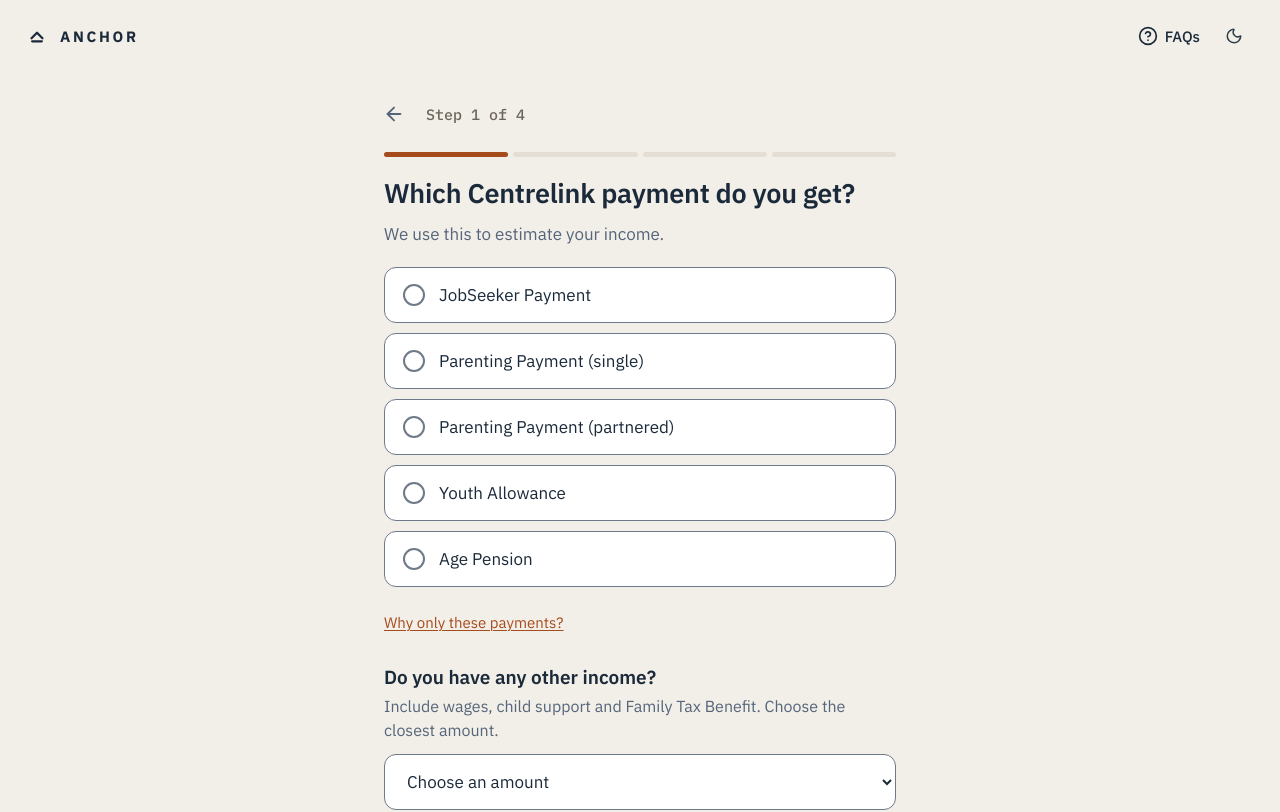
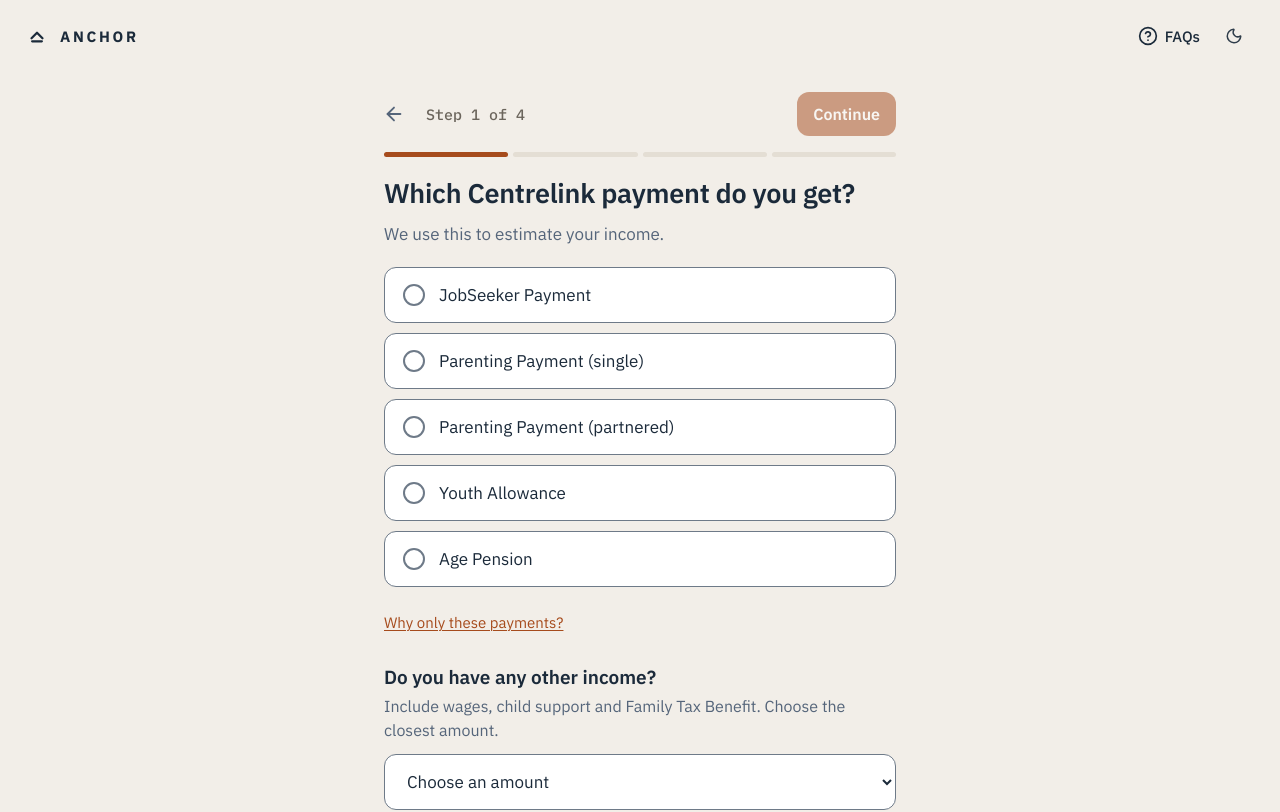
Before and after one commit to bgrando24/anchor, a Nuxt app: page /income in a window 1280 px wide. Shown: the top 812 px of the page. Built offline with nearby package versions, Linux system fonts and the light colour scheme.

Commit message:
Put a continue button in the questionnaire step row

```diff
--- a/app/assets/css/main.css
+++ b/app/assets/css/main.css
@@ -69,6 +69,18 @@
     @apply opacity-50 cursor-not-allowed;
   }
 
+  /* The compact twin of btn-primary, for the step row. Still a 44px touch target. */
+  .btn-primary-sm {
+    @apply inline-flex items-center justify-center min-h-11 px-4 rounded-md bg-accent text-accent-on font-sans font-semibold text-[16px] leading-none cursor-pointer no-underline;
+  }
+  .btn-primary-sm:hover:not(:disabled) {
+    @apply bg-accent-hover;
+  }
+  .btn-primary-sm:disabled,
+  .btn-primary-sm[aria-disabled='true'] {
+    @apply opacity-50 cursor-not-allowed;
+  }
+
   .btn-secondary {
     @apply inline-flex items-center justify-center min-h-[52px] px-5 rounded-md border border-line-focus bg-surface-2 text-ink font-sans font-medium text-[17px] leading-none cursor-pointer no-underline;
   }
--- a/app/components/ProgressBar.vue
+++ b/app/components/ProgressBar.vue
@@ -6,8 +6,19 @@ withDefaults(
     currentStep: number
     total?: number
     backTo?: string
+    /** Where this step continues to. Omit on a step that has no forward action. */
+    continueTo?: string
+    continueLabel?: string
+    /** False greys it out and blocks it, matching the button at the foot of the page. */
+    continueReady?: boolean
   }>(),
-  { total: 4, backTo: undefined }
+  {
+    total: 4,
+    backTo: undefined,
+    continueTo: undefined,
+    continueLabel: 'Continue',
+    continueReady: true
+  }
 )
 </script>
 
@@ -17,7 +28,21 @@ withDefaults(
       <NuxtLink v-if="backTo" :to="backTo" class="icon-button -ml-3 text-body no-underline" aria-label="Back">
         <ArrowLeft :size="22" aria-hidden="true" />
       </NuxtLink>
-      <div class="font-mono font-medium text-[15px] leading-none text-muted">Step {{ currentStep }} of {{ total }}</div>
+      <div class="min-w-0 truncate font-mono font-medium text-[15px] leading-none text-muted">
+        Step {{ currentStep }} of {{ total }}
+      </div>
+      <!-- The same action as the button at the foot of the page. The page can be taller than a
+           phone screen, which left the only way forward below the fold. -->
+      <NuxtLink
+        v-if="continueTo"
+        :to="continueTo"
+        class="btn-primary-sm ml-auto shrink-0"
+        :aria-disabled="!continueReady"
+        :class="{ 'opacity-50 pointer-events-none': !continueReady }"
+        @click="!continueReady && $event.preventDefault()"
+      >
+        {{ continueLabel }}
+      </NuxtLink>
     </div>
     <div class="flex gap-[5px]" role="img" :aria-label="`Step ${currentStep} of ${total}`">
       <div
--- a/app/pages/bedrooms.vue
+++ b/app/pages/bedrooms.vue
@@ -19,7 +19,7 @@ function selectBedrooms(value: string | number) {
 
 <template>
   <main class="max-w-[560px] mx-auto px-4 dt:px-6 pt-5 pb-10 flex flex-col gap-5">
-    <ProgressBar :current-step="2" back-to="/income" />
+    <ProgressBar :current-step="2" back-to="/income" continue-to="/location" :continue-ready="canContinue" />
     <h1 class="m-0 font-sans font-semibold text-[27px] leading-[1.22] text-ink tracking-[-0.01em]">
       How many bedrooms do you need?
     </h1>
--- a/app/pages/income.vue
+++ b/app/pages/income.vue
@@ -16,7 +16,7 @@ function selectPayment(value: string | number) {
 
 <template>
   <main class="max-w-[560px] mx-auto px-4 dt:px-6 pt-5 pb-10 flex flex-col gap-5">
-    <ProgressBar :current-step="1" back-to="/" />
+    <ProgressBar :current-step="1" back-to="/" continue-to="/bedrooms" :continue-ready="canContinue" />
     <h1 class="m-0 font-sans font-semibold text-[27px] leading-[1.22] text-ink tracking-[-0.01em]">
       Which Centrelink payment do you get?
     </h1>
--- a/app/pages/location/area.vue
+++ b/app/pages/location/area.vue
@@ -19,7 +19,7 @@ const canContinue = computed(() => answers.value.currentLga != null)
 
 <template>
   <main class="max-w-[560px] mx-auto px-4 dt:px-6 pt-5 pb-10 flex flex-col gap-[18px]">
-    <ProgressBar :current-step="3" back-to="/location" />
+    <ProgressBar :current-step="3" back-to="/location" continue-to="/priorities" :continue-ready="canContinue" />
 
     <NuxtLink
       to="/location"
--- a/app/pages/location/index.vue
+++ b/app/pages/location/index.vue
@@ -40,7 +40,7 @@ const canContinue = computed(() => answers.value.currentLga != null)
 
 <template>
   <main class="max-w-[560px] mx-auto px-4 dt:px-6 pt-5 pb-10 flex flex-col gap-5">
-    <ProgressBar :current-step="3" back-to="/bedrooms" />
+    <ProgressBar :current-step="3" back-to="/bedrooms" continue-to="/priorities" :continue-ready="canContinue" />
     <h1 class="m-0 font-sans font-semibold text-[27px] leading-[1.22] text-ink tracking-[-0.01em]">
       Where do you live now?
     </h1>
--- a/app/pages/priorities.vue
+++ b/app/pages/priorities.vue
@@ -23,7 +23,7 @@ const split = computed(() => scoreSplit(answers.value.weights))
 
 <template>
   <main class="max-w-[560px] mx-auto px-4 dt:px-6 pt-5 pb-10 flex flex-col gap-[22px]">
-    <ProgressBar :current-step="4" :back-to="backTo" />
+    <ProgressBar :current-step="4" :back-to="backTo" continue-to="/results" continue-label="Results" />
     <h1 class="m-0 font-sans font-semibold text-[27px] leading-[1.22] text-ink tracking-[-0.01em]">
       What matters most to you?
     </h1>
```
Also changed, not shown: 1 other file (tests, documents, lock files or other folders).
